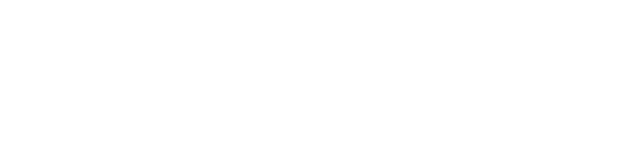
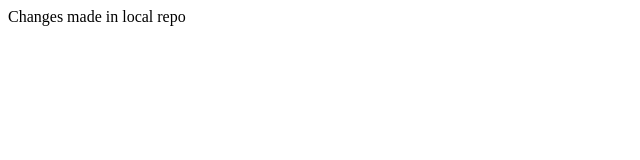
Before and after one commit to ArundhatiBandopadhyaya/iAssess_q1, a plain HTML site: page index.html in a window 1280 px wide. Shown: the whole page, without its empty margins (0-640 px from the left). Drawn offline with Linux system fonts and the light colour scheme.

Commit message:
Changes added in local repo

```diff
--- a/index.html
+++ b/index.html
@@ -2,5 +2,6 @@
   <head>
   </head>
   <body>
+	Changes made in local repo
   </body>
 </html>
```
